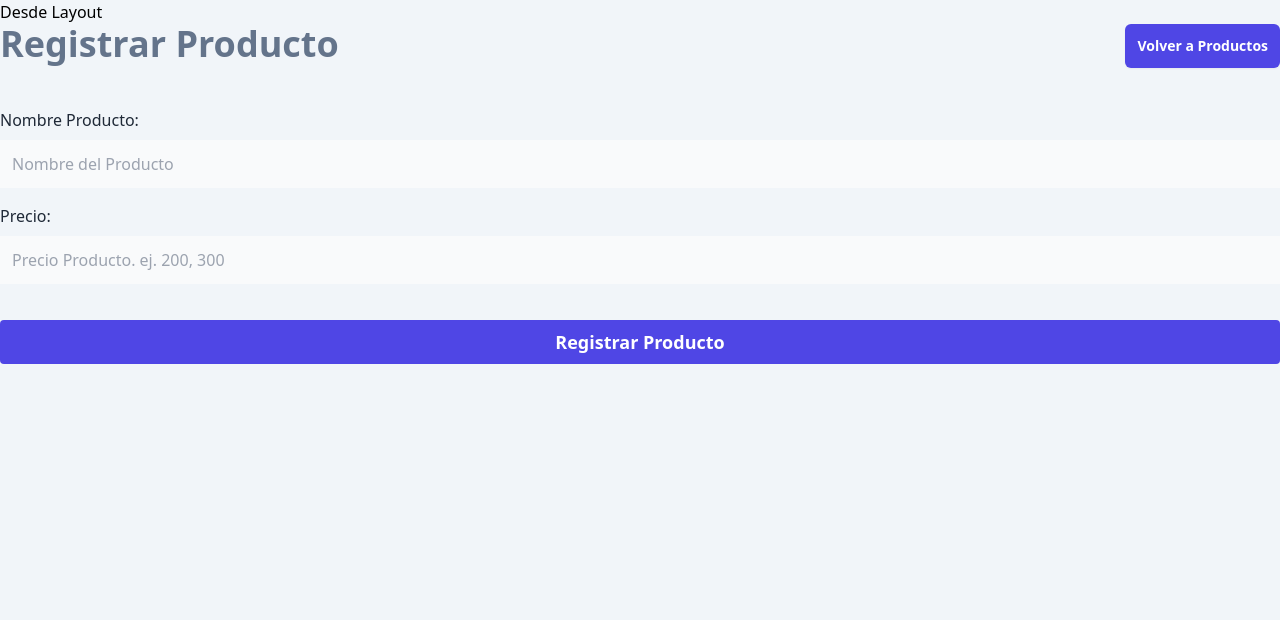
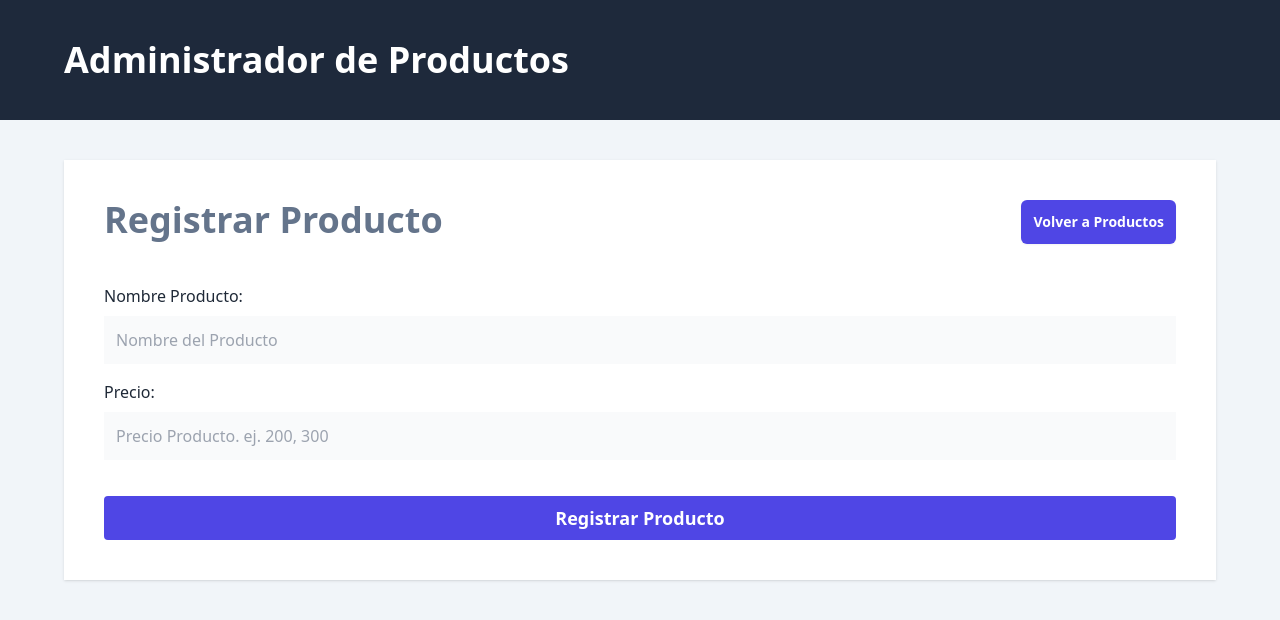
Before and after one commit to Frandy-Jeffry-Cepeda/Administrador-de-Productos---PERN, a React (Vite) app in the folder client/: page /productos/nuevo in a window 1280 px wide. Shown: the top 620 px of the page. Built offline with nearby package versions, Linux system fonts and the light colour scheme.

Commit message:
Update Layout.tsx

```diff
--- a/client/src/layouts/Layout.tsx
+++ b/client/src/layouts/Layout.tsx
@@ -4,11 +4,18 @@
   return (
     <>
 
-        <div className="">Desde Layout</div>
+        <header className="bg-slate-800">
+          <div className="mx-auto max-w-6xl py-10">
+            <h1 className="text-4xl font-extrabold text-white">
+              Administrador de Productos
+            </h1>
+          </div>
+        </header>
 
 
-
-        <Outlet />
+        <main className="mt-10 mx-auto max-w-6xl p-10 bg-white shadow">
+          <Outlet />
+        </main>
     </>
   )
 }
```
